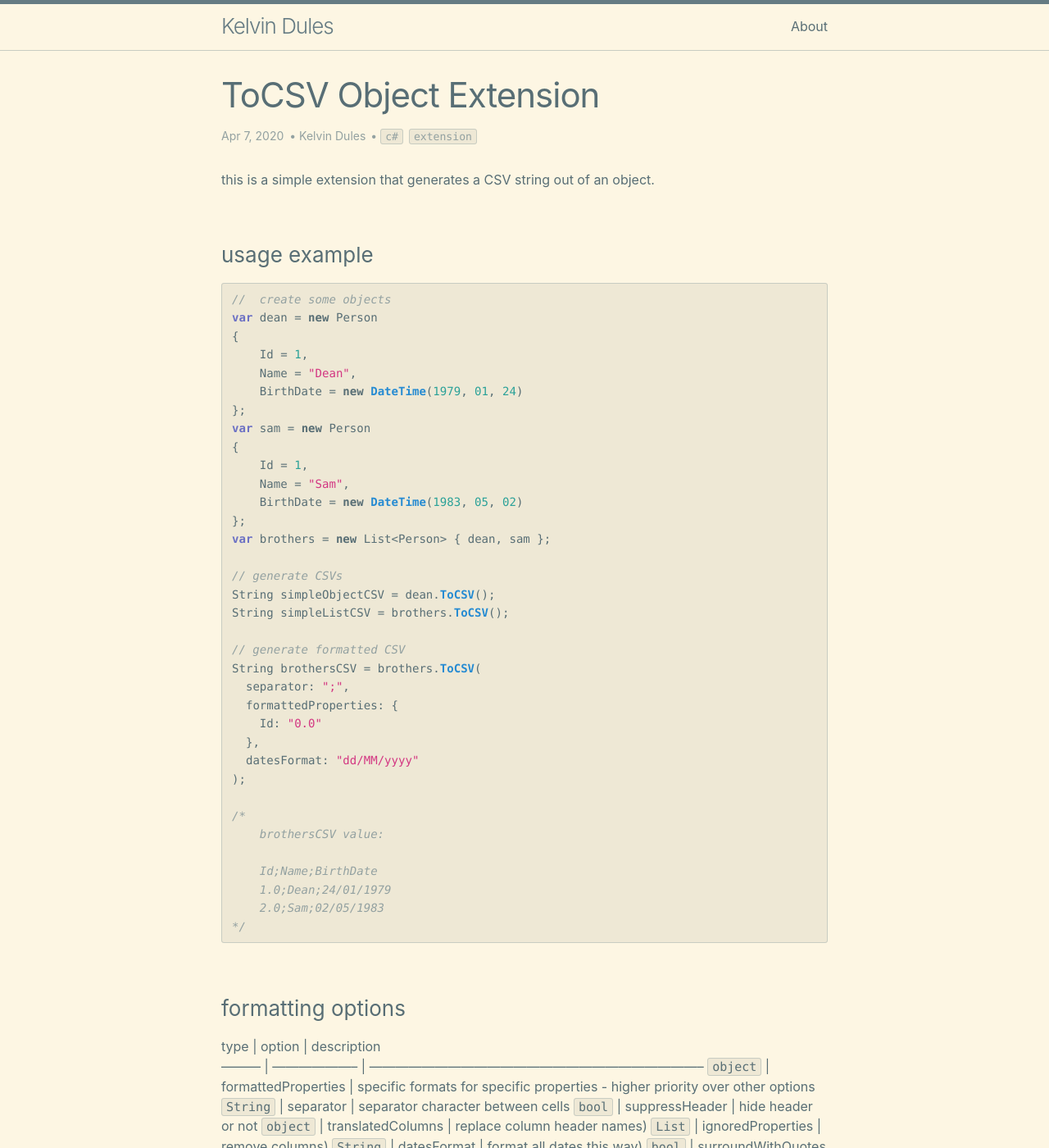
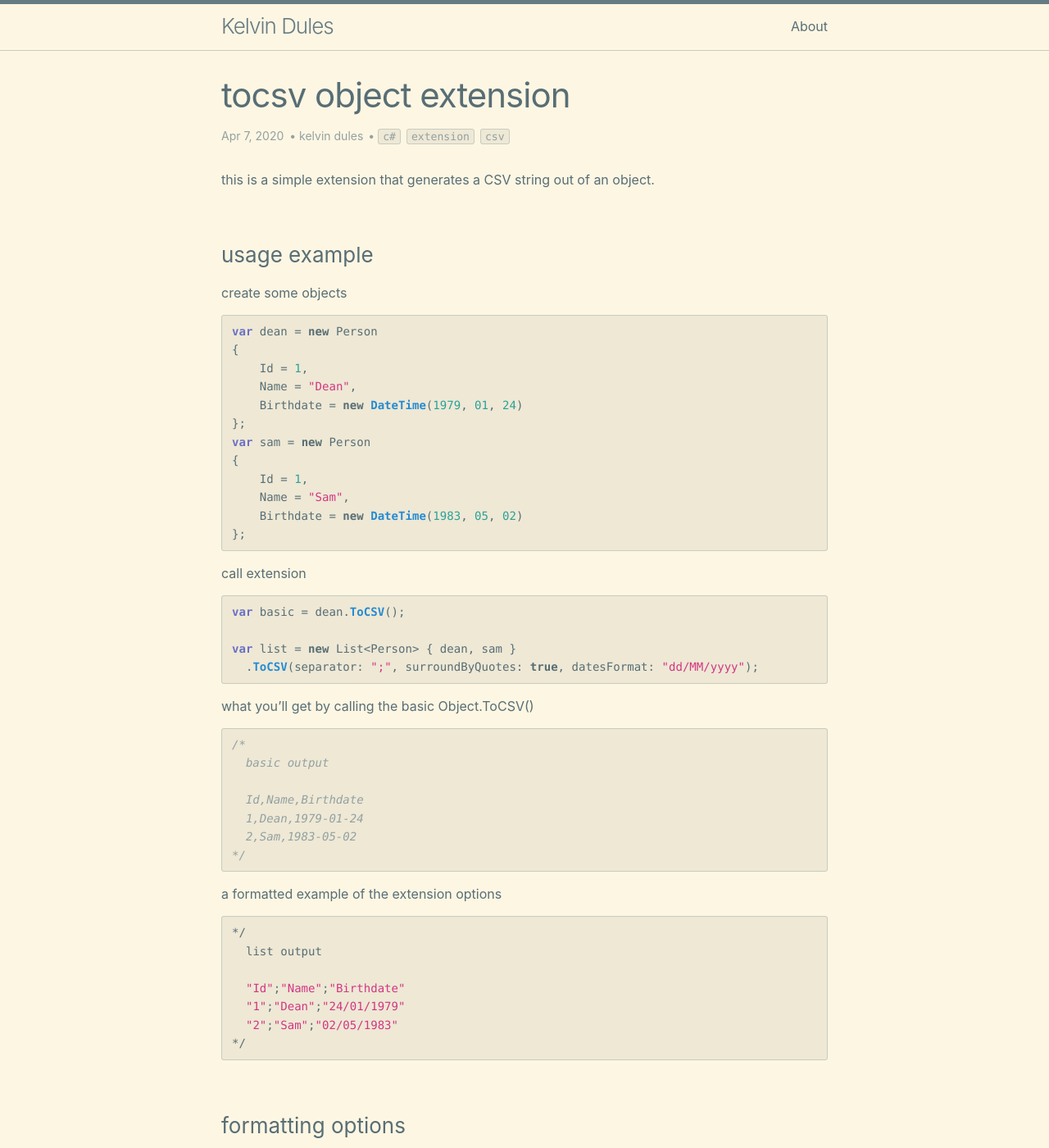
Before and after one commit to kelvindules/kelvindules.github.io, a Jekyll site: the page built from _posts/2020-04-07-tocsv.markdown, in a window 1280 px wide and 1400 px high. Shown: the whole window at 82% size. Built offline with Jekyll 4.4.1, drawn with Linux system fonts in a browser that asks for light colours.

Commit message:
better post formatting

```diff
--- a/_config.yml
+++ b/_config.yml
@@ -37,7 +37,7 @@ plugins:
   - jekyll-feed
   - jekyll-seo-tag
 
-#markdown: GFM
+markdown: GFM
 
 # Exclude from processing.
 # The following items will not be processed, by default.
--- a/_posts/2020-04-07-tocsv.markdown
+++ b/_posts/2020-04-07-tocsv.markdown
@@ -1,53 +1,60 @@
 ---
 layout: post
-title:  "ToCSV Object Extension"
+title:  "tocsv object extension"
 date:   2020-04-07 16:14:04 -0300
-categories: c# extension
-author: Kelvin Dules
+categories: c# extension csv
+author: kelvin dules
 ---
 
 this is a simple extension that generates a CSV string out of an object.
 
 ### usage example
 
+create some objects
 {% highlight c# %}
-//  create some objects
 var dean = new Person
 {
     Id = 1,
     Name = "Dean",
-    BirthDate = new DateTime(1979, 01, 24)
+    Birthdate = new DateTime(1979, 01, 24)
 };
 var sam = new Person
 {
     Id = 1,
     Name = "Sam",
-    BirthDate = new DateTime(1983, 05, 02)
+    Birthdate = new DateTime(1983, 05, 02)
 };
-var brothers = new List<Person> { dean, sam };
+{% endhighlight %}
 
-// generate CSVs
-String simpleObjectCSV = dean.ToCSV();
-String simpleListCSV = brothers.ToCSV();
+call extension
+{% highlight c# %}
+var basic = dean.ToCSV();
 
-// generate formatted CSV
-String brothersCSV = brothers.ToCSV(
-  separator: ";",
-  formattedProperties: {
-    Id: "0.0"
-  },
-  datesFormat: "dd/MM/yyyy"
-);
+var list = new List<Person> { dean, sam }
+  .ToCSV(separator: ";", surroundByQuotes: true, datesFormat: "dd/MM/yyyy");
+{% endhighlight %}
 
+what you'll get by calling the basic Object.ToCSV()
+{% highlight c# %}
 /*
-    brothersCSV value:
+  basic output
 
-    Id;Name;BirthDate
-    1.0;Dean;24/01/1979
-    2.0;Sam;02/05/1983
+  Id,Name,Birthdate
+  1,Dean,1979-01-24
+  2,Sam,1983-05-02
 */
 {% endhighlight %}
 
+a formatted example of the extension options
+{% highlight c# %}
+*/
+  list output
+
+  "Id";"Name";"Birthdate"
+  "1";"Dean";"24/01/1979"
+  "2";"Sam";"02/05/1983"
+*/
+{% endhighlight %}
 
 ### formatting options
 type      | option               | description
```
